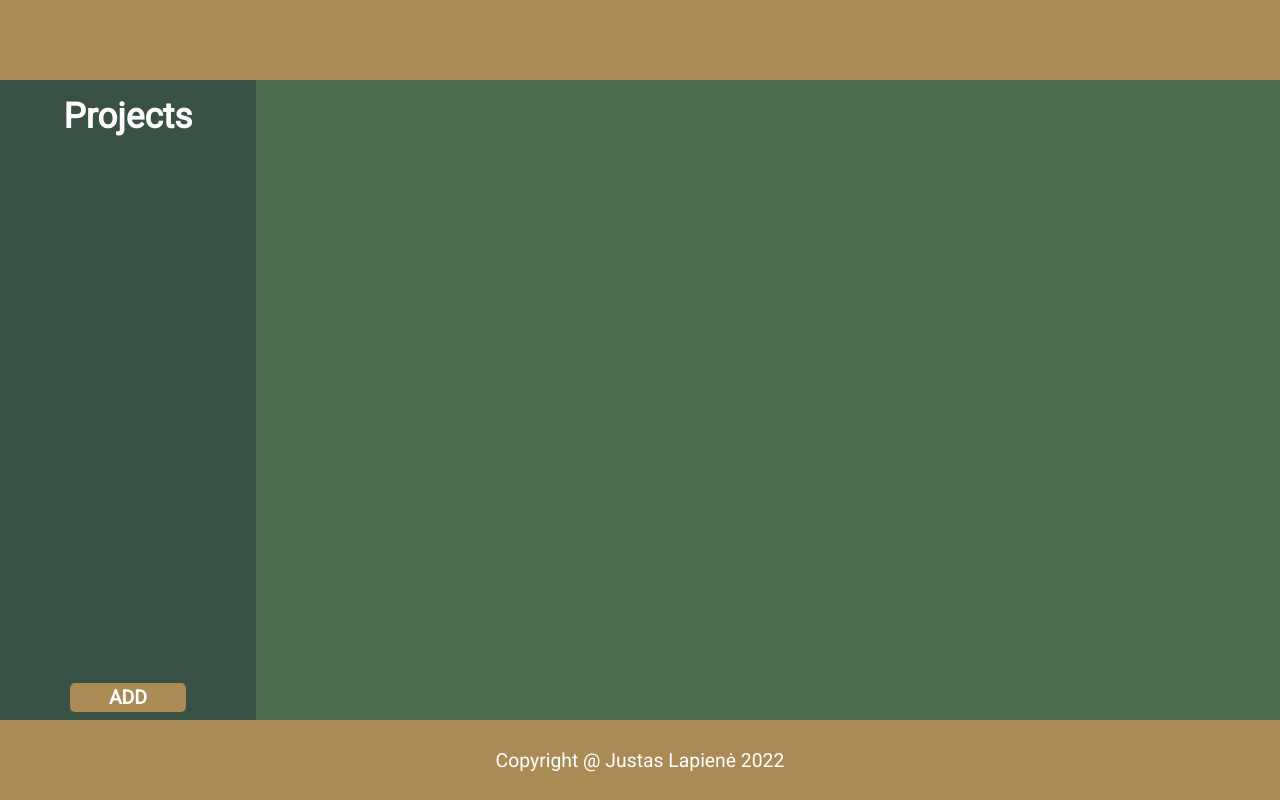
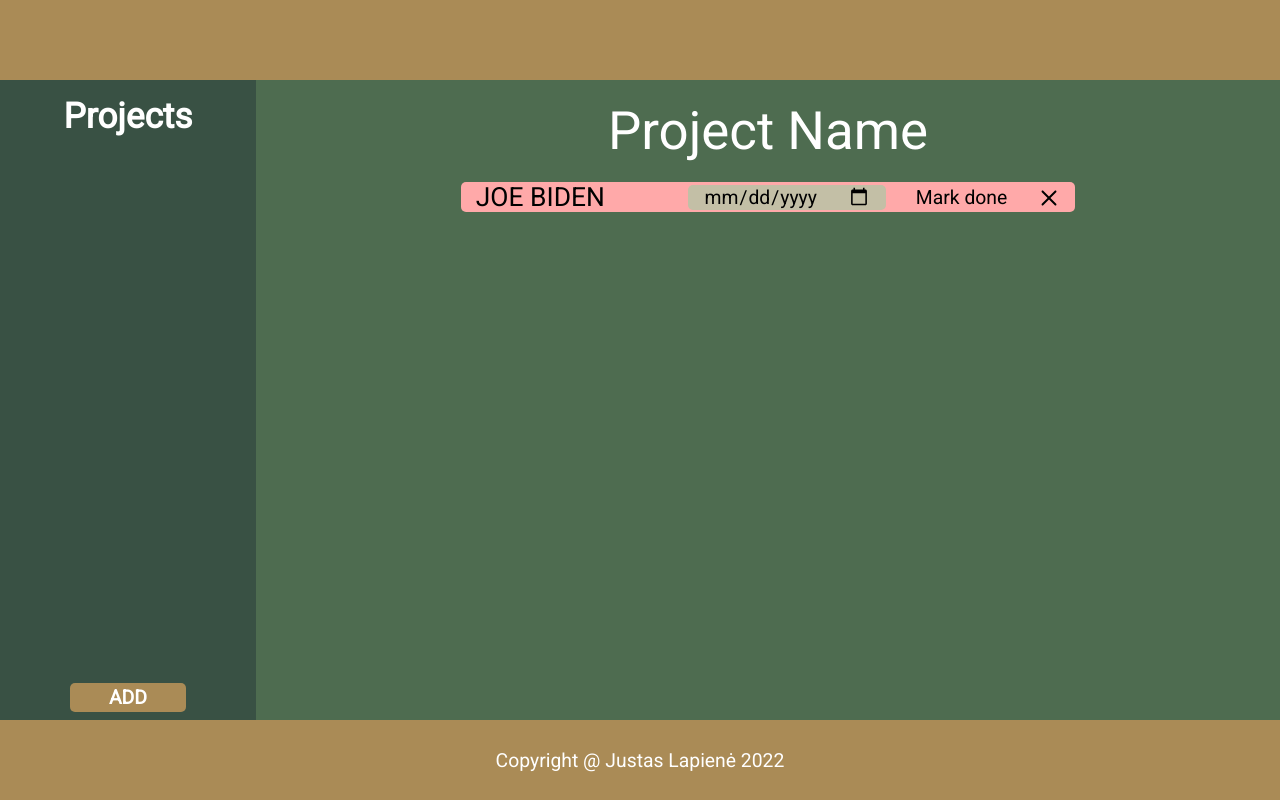
Before and after one commit to J03B1D3N/To-Do-List, a website built with webpack: page dist/index.html in a window 1280 px wide. Built offline with nearby package versions, Linux system fonts and the light colour scheme.

Commit message:
first html and css experiment with a toDo done

```diff
--- a/build.txt
+++ b/build.txt
@@ -16,3 +16,6 @@
     expand a single todo to see/edit its details
     delete a todo
 }
+
+projects are objects in an array
+to add to dos to projects we need to add an array method to the project objects i think
--- a/src/cachingDom.js
+++ /dev/null
@@ -1,5 +0,0 @@
-export function cacheDom() {
-    const addProject = document.getElementById('add')
-    const projectList = document.getElementById('projectList')
-    const deleteProject = document.getElementById('delete')
-}
--- a/src/index.js
+++ b/src/index.js
@@ -37,7 +37,7 @@
             this.projectTitleInputDiv.style.display = 'none'
             this.renderProjectList();
         }),
-        this.projectTitleInputConfirm.addEventListener('click', () => {
+        this.projectTitleInputConfirm.addEventListener('submit', () => {
             this.createProject();
             this.addProject();
             this.projectTitleInput.value = ''
--- a/src/style.scss
+++ b/src/style.scss
@@ -32,6 +32,7 @@
 $main:rgb(78, 108, 80);
 $todo:rgb(240, 235, 206);
 $buttons: rgb(170, 139, 86);
+$date-bc: rgb(195, 191, 166);
 
 @mixin flex-v {
     display: flex;
@@ -169,9 +170,77 @@
     grid-row: 2/10;
     background-color: $main;
     position: relative;
+    @include flex-v;
+    .toDoListTitle {
+        width: 100%;
+        height: fit-content;
+        text-align: center;
+        font-size: 3rem;
+        margin: 20px;
+    }
+    .toDoList {
+        width: 100%;
+        height: 100%;
+        display: grid;
+        grid-auto-flow: row;
+        grid-auto-rows: min-content;
+        gap: 5px;
+        justify-items: center;
+
+        .toDo {
+            background-color: rgb(255, 169, 169);
+            border: none;
+            border-radius: 5px;
+            width: 60%;
+            display: flex;
+            justify-content: space-between;
+            align-items: center;
+            padding: 0px 15px;
+            .toDoTitle {
+                color: black;
+                font-size: 1.5rem;
+
+            }
+            .markDone {
+                color: black;
+                padding: 0px 5px;
+            }
+            .markDone:hover {
+                cursor: pointer;
+                background-color: rgb(174, 110, 110)
+            }
+
+            .toDoRightSide {
+                display: flex;
+                align-items: center;
+                gap: 25px
+                ;
+                #deleteToDoBtn {
+                    height: 1.3rem;
+                    width: 1.3rem;
+                }
+                #deleteToDoBtn:hover {
+                    background-color: rgb(174, 110, 110);
+                }
+                #date {
+                    color: black;
+                    border: none;
+                    padding: 0px 15px;
+                    background-color: $date-bc;
+                    border-radius: 5px;
+                }
+                #date:focus {
+                    outline: none
+                }
+            }
+
+        }
+    }
+
     .titleBtns {
         position: absolute;
         bottom: 10px;
+        left: 10px;
         height: 2rem;
         margin-left: 20px;
         display: none;
@@ -186,6 +255,7 @@
             align-items: center;
             border-radius: 15px;
             transition: 0.1s;
+            border: none;
         }
         .titleInputBtns:hover {
             scale: 1.1
@@ -222,30 +292,12 @@
             border-radius: 15px;
             padding: 0px 20px;
             color: black;
+            width: fit-content;
         }
     }
     #projectTitle:focus {
         outline: none;
     }
-    //  {
-    //     position: absolute;
-    //     bottom: 10px;
-    //     left: 310px;
-    //     height: 2rem;
-    //     width: 5rem;
-    //     border-radius: 10px;
-    //     border: none;
-    //     display: block;
-    //     background-color: $main;
-    //     display: flex;
-    //     justify-content: center;
-    //     align-items: center;
-    //     gap: 10px;
-    //     #submitTitleInput, #cancelTitleInput{
-    //         height: 80%;
-    //         width: 35%;
-    //     }
-    // }
 
 
 }
```
Also changed, not shown: dist/index.html.
